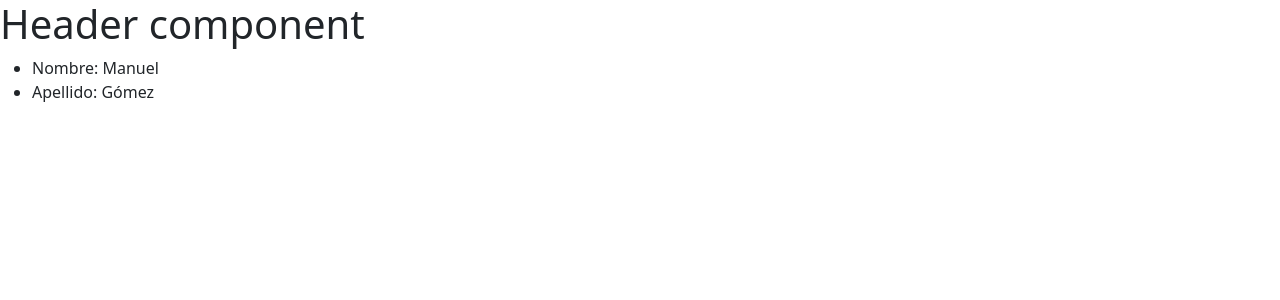
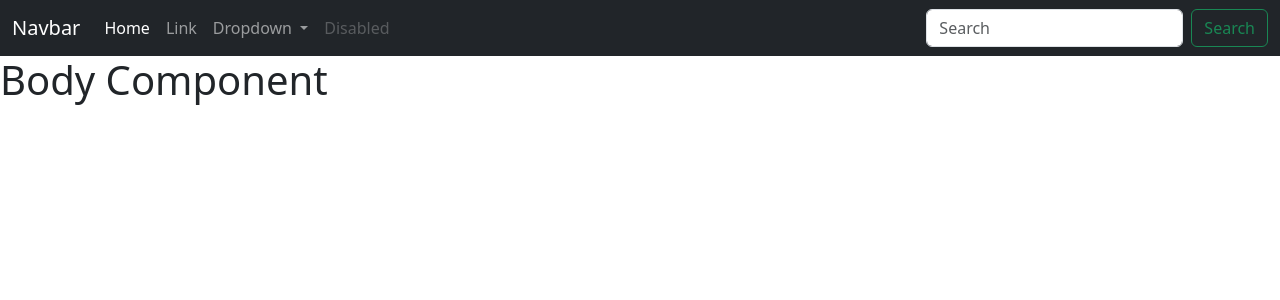
Before and after one commit to Manu8080Go/01-hola-mundo, an Angular app: page / in a window 1280 px wide. Shown: the top 300 px of the page. Built offline with nearby package versions, Linux system fonts and the light colour scheme.

Commit message:
Se agrega body component

```diff
--- a/src/app/app.component.html
+++ b/src/app/app.component.html
@@ -1,6 +1,3 @@
 <app-header></app-header>
 
-<ul>
-  <li>Nombre: {{ nombre }}</li>
-  <li>Apellido: {{ apellido }}</li>
-</ul>
+<app-body></app-body>
--- a/src/app/app.module.ts
+++ b/src/app/app.module.ts
@@ -3,11 +3,14 @@ import { BrowserModule } from '@angular/platform-browser';
 
 import { AppComponent } from './app.component';
 import { HeaderComponent } from './components/header/header.component';
+import { BodyComponent } from './components/body/body.component';
+
 
 @NgModule({
   declarations: [
     AppComponent,
-    HeaderComponent
+    HeaderComponent,
+    BodyComponent
   ],
   imports: [
     BrowserModule
--- /dev/null
+++ b/src/app/components/body/body.component.html
@@ -0,0 +1 @@
+<h1>Body Component</h1>
--- /dev/null
+++ b/src/app/components/header/header.component.html
@@ -0,0 +1,36 @@
+<nav class="navbar navbar-expand-lg navbar-dark bg-dark">
+  <div class="container-fluid">
+    <a class="navbar-brand" href="#">Navbar</a>
+    <button class="navbar-toggler" type="button" data-bs-toggle="collapse" data-bs-target="#navbarSupportedContent" aria-controls="navbarSupportedContent" aria-expanded="false" aria-label="Toggle navigation">
+      <span class="navbar-toggler-icon"></span>
+    </button>
+    <div class="collapse navbar-collapse" id="navbarSupportedContent">
+      <ul class="navbar-nav me-auto mb-2 mb-lg-0">
+        <li class="nav-item">
+          <a class="nav-link active" aria-current="page" href="#">Home</a>
+        </li>
+        <li class="nav-item">
+          <a class="nav-link" href="#">Link</a>
+        </li>
+        <li class="nav-item dropdown">
+          <a class="nav-link dropdown-toggle" href="#" id="navbarDropdown" role="button" data-bs-toggle="dropdown" aria-expanded="false">
+            Dropdown
+          </a>
+          <ul class="dropdown-menu" aria-labelledby="navbarDropdown">
+            <li><a class="dropdown-item" href="#">Action</a></li>
+            <li><a class="dropdown-item" href="#">Another action</a></li>
+            <li><hr class="dropdown-divider"></li>
+            <li><a class="dropdown-item" href="#">Something else here</a></li>
+          </ul>
+        </li>
+        <li class="nav-item">
+          <a class="nav-link disabled" href="#" tabindex="-1" aria-disabled="true">Disabled</a>
+        </li>
+      </ul>
+      <form class="d-flex">
+        <input class="form-control me-2" type="search" placeholder="Search" aria-label="Search">
+        <button class="btn btn-outline-success" type="submit">Search</button>
+      </form>
+    </div>
+  </div>
+</nav>
--- a/src/app/components/header/header.component.ts
+++ b/src/app/components/header/header.component.ts
@@ -2,7 +2,7 @@ import { Component } from '@angular/core';
 
 @Component({
   selector: 'app-header',
-  template: `<h1>Header component</h1>`
+  templateUrl: './header.component.html'
 })
 
 export class HeaderComponent {
```
Also changed, not shown: src/app/components/body/body.component.ts (added, +10 -0 lines).
